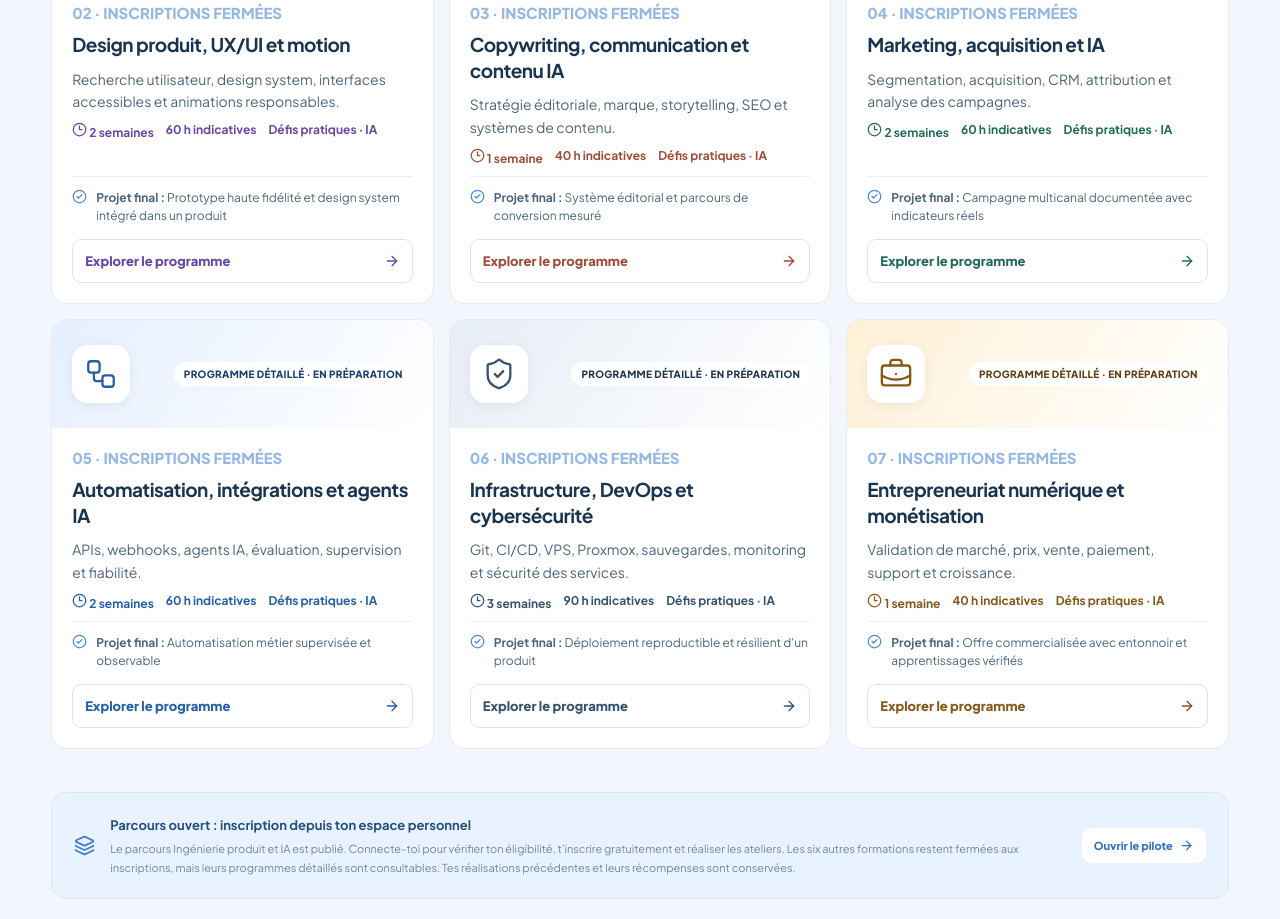
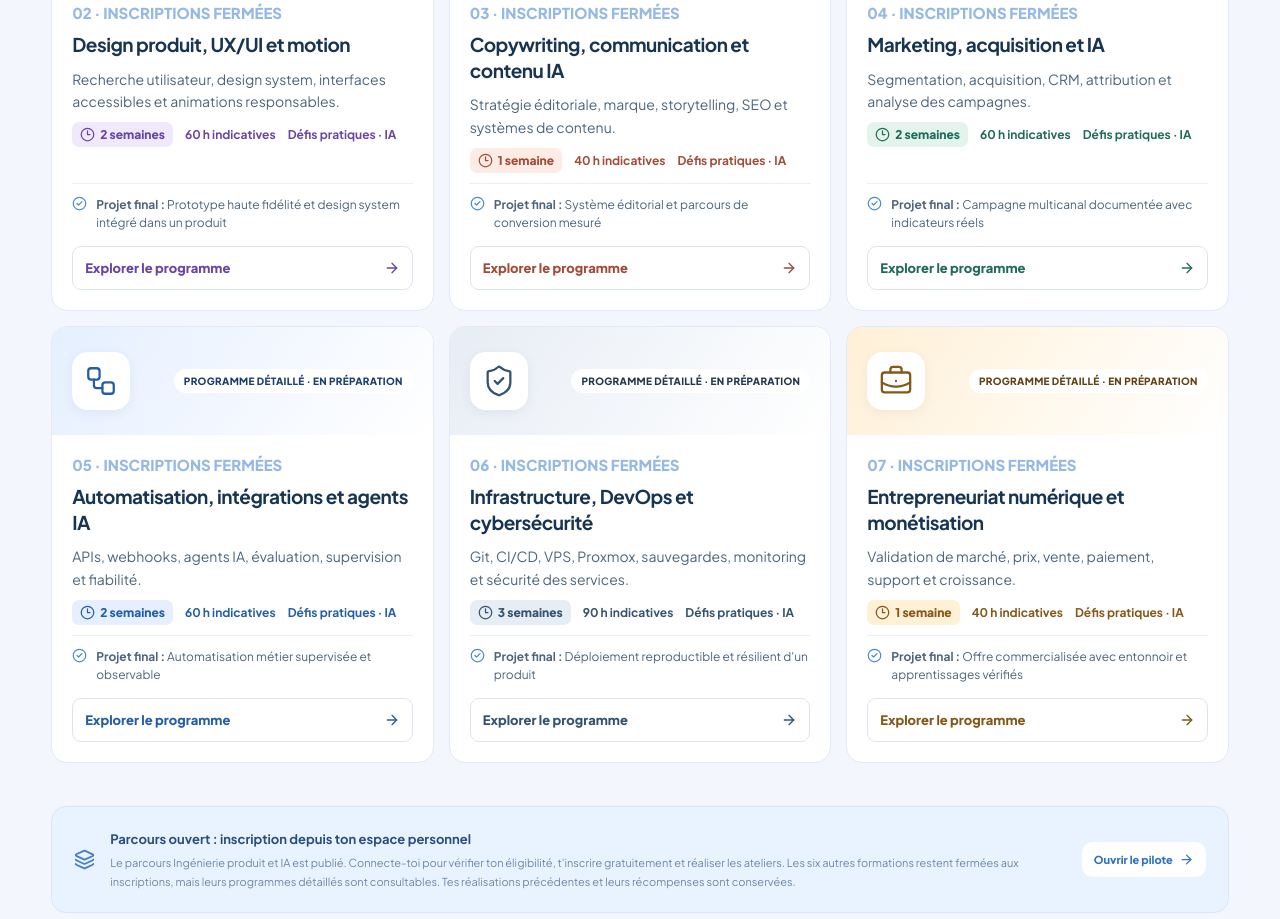
Before and after one commit to Zenethis-CMR/formation-pro-360, a Next.js app: page /catalogue in a window 1280 px wide. Shown: the part 1100-2019 px from the top of the page. Built offline with nearby package versions, Linux system fonts and the light colour scheme.

Commit message:
style(curriculum): highlight sprint durations and readable week/module labels

```diff
--- a/src/app/catalogue/curriculum-360.css
+++ b/src/app/catalogue/curriculum-360.css
@@ -58,3 +58,6 @@
 .cf360 :focus-visible{outline:3px solid #2865b5;outline-offset:3px}
 @media(max-width:1000px){.cf360-detail-layout{grid-template-columns:1fr}.cf360-context{position:static;grid-template-columns:repeat(2,minmax(0,1fr))}}
 @media(max-width:650px){.cf360-hero{grid-template-columns:1fr;padding:23px}.cf360-hero-art{display:none}.cf360-hero h1{font-size:32px}.cf360-context,.cf360-lessons{grid-template-columns:1fr}.cf360-week-count{display:none}.cf360-week summary{padding:12px}.cf360-lessons{padding:10px}.cf360-track-body{padding:16px}}
+
+.cf360-week-num{flex-basis:76px;white-space:nowrap;font-size:12px}.cf360-track-meta>span{display:inline-flex;align-items:center;gap:5px}.cf360-track-meta>span:first-child{font-weight:800;border-radius:7px;background:var(--cf-tint);padding:5px 8px}
+@media(max-width:650px){.cf360-week-num{flex-basis:62px;font-size:11px}.cf360-week-copy strong{font-size:14px}}
```
